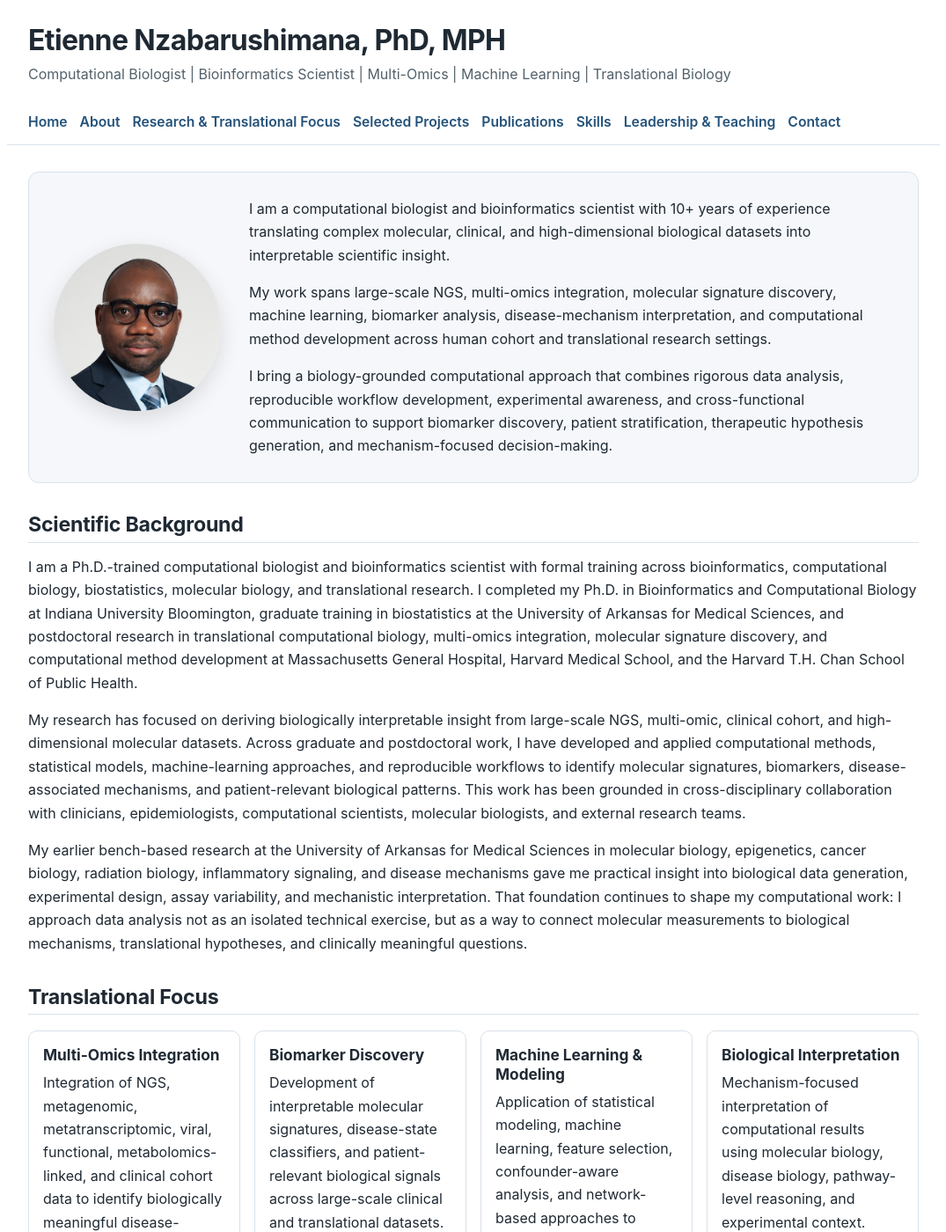
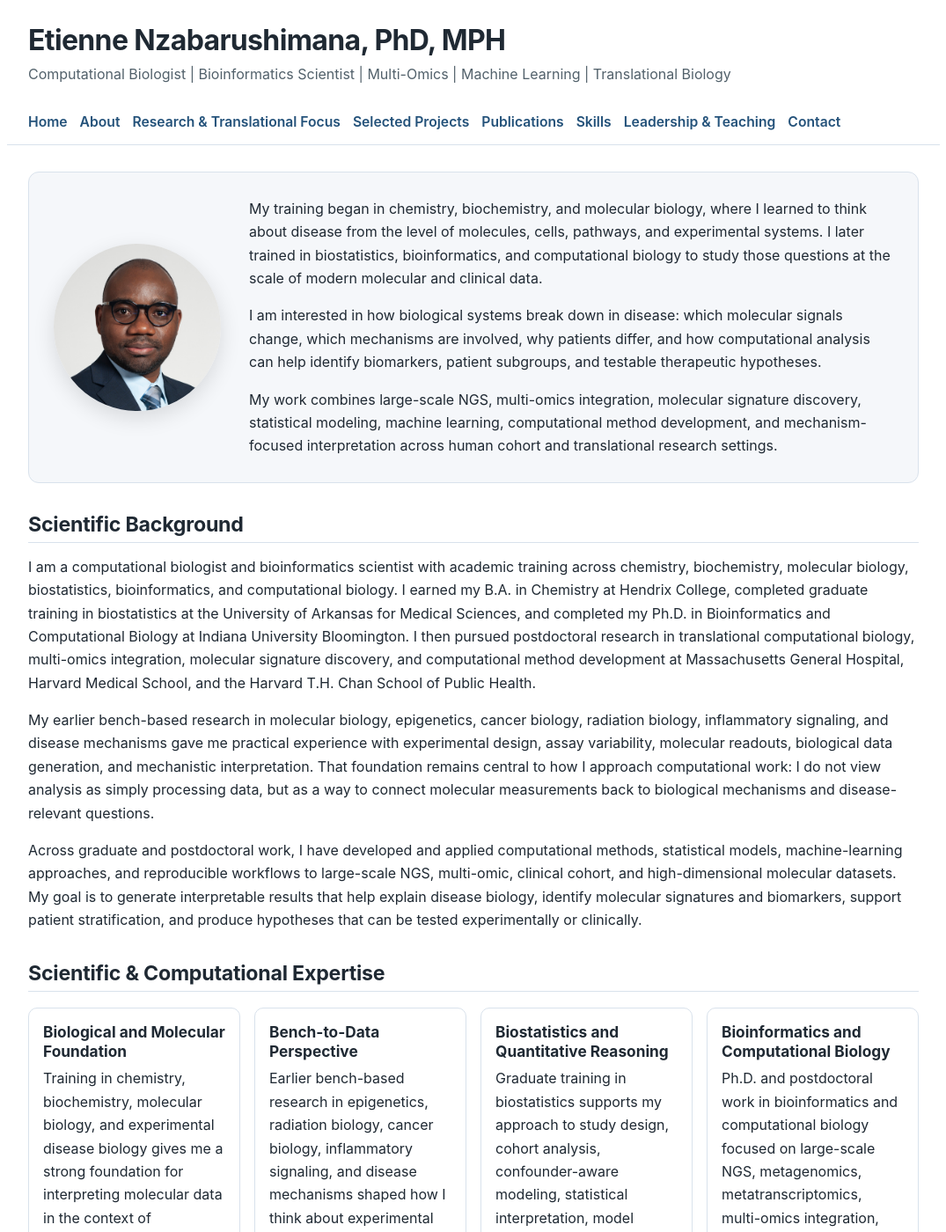
Before and after one commit to Nzabarushimana/nzabarushimana.github.io, a Jekyll site: the page built from index.md, in a window 1280 px wide and 1400 px high. Shown: the whole window at 88% size, without its empty margins (102-1177 px from the left). Built offline with Jekyll 4.4.1, drawn with Linux system fonts in a browser that asks for light colours; some of the changed text lies outside the part shown.

Commit message:
Update index.md

```diff
--- a/index.md
+++ b/index.md
@@ -9,72 +9,69 @@ title: Home
   </div>
 
   <div class="hero-text">
-
     <p>
-      I am a computational biologist and bioinformatics scientist with 10+ years of experience translating complex molecular, clinical, and high-dimensional biological datasets into interpretable scientific insight.
+      My training began in chemistry, biochemistry, and molecular biology, where I learned to think about disease from the level of molecules, cells, pathways, and experimental systems. I later trained in biostatistics, bioinformatics, and computational biology to study those questions at the scale of modern molecular and clinical data.
     </p>
-
     <p>
-      My work spans large-scale NGS, multi-omics integration, molecular signature discovery, machine learning, biomarker analysis, disease-mechanism interpretation, and computational method development across human cohort and translational research settings.
+      I am interested in how biological systems break down in disease: which molecular signals change, which mechanisms are involved, why patients differ, and how computational analysis can help identify biomarkers, patient subgroups, and testable therapeutic hypotheses.
     </p>
-
     <p>
-      I bring a biology-grounded computational approach that combines rigorous data analysis, reproducible workflow development, experimental awareness, and cross-functional communication to support biomarker discovery, patient stratification, therapeutic hypothesis generation, and mechanism-focused decision-making.
+      My work combines large-scale NGS, multi-omics integration, molecular signature discovery, statistical modeling, machine learning, computational method development, and mechanism-focused interpretation across human cohort and translational research settings.
     </p>
   </div>
 </div>
 
 ## Scientific Background
 
-I am a Ph.D.-trained computational biologist and bioinformatics scientist with formal training across bioinformatics, computational biology, biostatistics, molecular biology, and translational research. I completed my Ph.D. in Bioinformatics and Computational Biology at Indiana University Bloomington, graduate training in biostatistics at the University of Arkansas for Medical Sciences, and postdoctoral research in translational computational biology, multi-omics integration, molecular signature discovery, and computational method development at Massachusetts General Hospital, Harvard Medical School, and the Harvard T.H. Chan School of Public Health.
+I am a computational biologist and bioinformatics scientist with academic training across chemistry, biochemistry, molecular biology, biostatistics, bioinformatics, and computational biology. I earned my B.A. in Chemistry at Hendrix College, completed graduate training in biostatistics at the University of Arkansas for Medical Sciences, and completed my Ph.D. in Bioinformatics and Computational Biology at Indiana University Bloomington. I then pursued postdoctoral research in translational computational biology, multi-omics integration, molecular signature discovery, and computational method development at Massachusetts General Hospital, Harvard Medical School, and the Harvard T.H. Chan School of Public Health.
 
-My research has focused on deriving biologically interpretable insight from large-scale NGS, multi-omic, clinical cohort, and high-dimensional molecular datasets. Across graduate and postdoctoral work, I have developed and applied computational methods, statistical models, machine-learning approaches, and reproducible workflows to identify molecular signatures, biomarkers, disease-associated mechanisms, and patient-relevant biological patterns. This work has been grounded in cross-disciplinary collaboration with clinicians, epidemiologists, computational scientists, molecular biologists, and external research teams.
+My earlier bench-based research in molecular biology, epigenetics, cancer biology, radiation biology, inflammatory signaling, and disease mechanisms gave me practical experience with experimental design, assay variability, molecular readouts, biological data generation, and mechanistic interpretation. That foundation remains central to how I approach computational work: I do not view analysis as simply processing data, but as a way to connect molecular measurements back to biological mechanisms and disease-relevant questions.
 
-My earlier bench-based research at the University of Arkansas for Medical Sciences in molecular biology, epigenetics, cancer biology, radiation biology, inflammatory signaling, and disease mechanisms gave me practical insight into biological data generation, experimental design, assay variability, and mechanistic interpretation. That foundation continues to shape my computational work: I approach data analysis not as an isolated technical exercise, but as a way to connect molecular measurements to biological mechanisms, translational hypotheses, and clinically meaningful questions.
+Across graduate and postdoctoral work, I have developed and applied computational methods, statistical models, machine-learning approaches, and reproducible workflows to large-scale NGS, multi-omic, clinical cohort, and high-dimensional molecular datasets. My goal is to generate interpretable results that help explain disease biology, identify molecular signatures and biomarkers, support patient stratification, and produce hypotheses that can be tested experimentally or clinically.
 
-## Translational Focus
+## Scientific & Computational Expertise
 
 <div class="card-grid">
 
   <div class="card">
-    <h3>Multi-Omics Integration</h3>
+    <h3>Biological and Molecular Foundation</h3>
     <p>
-      Integration of NGS, metagenomic, metatranscriptomic, viral, functional, metabolomics-linked, and clinical cohort data to identify biologically meaningful disease-associated patterns.
+      Training in chemistry, biochemistry, molecular biology, and experimental disease biology gives me a strong foundation for interpreting molecular data in the context of mechanisms, pathways, assays, and biological systems.
     </p>
   </div>
 
   <div class="card">
-    <h3>Biomarker Discovery</h3>
+    <h3>Bench-to-Data Perspective</h3>
     <p>
-      Development of interpretable molecular signatures, disease-state classifiers, and patient-relevant biological signals across large-scale clinical and translational datasets.
+      Earlier bench-based research in epigenetics, radiation biology, cancer biology, inflammatory signaling, and disease mechanisms shaped how I think about experimental design, assay variability, biological readouts, and the limits of real-world data.
     </p>
   </div>
 
   <div class="card">
-    <h3>Machine Learning &amp; Modeling</h3>
+    <h3>Biostatistics and Quantitative Reasoning</h3>
     <p>
-      Application of statistical modeling, machine learning, feature selection, confounder-aware analysis, and network-based approaches to complex biological data.
+      Graduate training in biostatistics supports my approach to study design, cohort analysis, confounder-aware modeling, statistical interpretation, model evaluation, and careful communication of uncertainty.
     </p>
   </div>
 
   <div class="card">
-    <h3>Biological Interpretation</h3>
+    <h3>Bioinformatics and Computational Biology</h3>
     <p>
-      Mechanism-focused interpretation of computational results using molecular biology, disease biology, pathway-level reasoning, and experimental context.
+      Ph.D. and postdoctoral work in bioinformatics and computational biology focused on large-scale NGS, metagenomics, metatranscriptomics, multi-omics integration, molecular signature discovery, and computational method development.
     </p>
   </div>
 
   <div class="card">
-    <h3>Computational Method Development</h3>
+    <h3>Disease Mechanisms and Biomarkers</h3>
     <p>
-      Design and implementation of reproducible computational approaches, workflows, and analysis frameworks for large-scale sequencing, multi-omics, and high-dimensional biological datasets.
+      I use computational analysis to connect molecular features to disease states, biological mechanisms, biomarkers, patient-relevant patterns, and testable hypotheses for translational research.
     </p>
   </div>
 
   <div class="card">
-    <h3>Cross-Functional Collaboration</h3>
+    <h3>Reproducible Scientific Computing</h3>
     <p>
-      Partnership with clinical, experimental, computational, and data science teams to refine study design, interpret complex results, communicate findings, and support decision-oriented research.
+      I build R, Python, Bash, Linux/Unix, and Git-based workflows for quality control, data integration, statistical analysis, machine learning, visualization, documentation, and scalable computation.
     </p>
   </div>
 
@@ -82,12 +79,12 @@ My earlier bench-based research at the University of Arkansas for Medical Scienc
 
 ## Selected Areas of Focus
 
-- Translational computational biology and bioinformatics
-- Multi-omics integration and molecular signature discovery
-- Biomarker discovery, patient stratification, and therapeutic hypothesis generation
-- Large-scale NGS, clinical cohort, and high-dimensional biological data analysis
+- Biology-grounded computational biology and bioinformatics
+- Human disease mechanisms and molecular interpretation
+- Chemistry, biochemistry, molecular biology, and experimental disease biology
+- Biostatistics, cohort analysis, confounder-aware modeling, and quantitative interpretation
+- Large-scale NGS, metagenomics, metatranscriptomics, and multi-omics integration
+- Molecular signature discovery, biomarker analysis, and patient stratification
 - Statistical modeling, machine learning, feature selection, and interpretable biological modeling
-- Molecular biology, disease mechanisms, host-microbiome interactions, and pathway-level interpretation
 - Reproducible workflows, data quality control, documentation, and scientific visualization
 - Cross-functional collaboration with experimental, clinical, computational, and data science teams
-- Mentoring, scientific communication, and end-to-end ownership of computational workstreams
```
